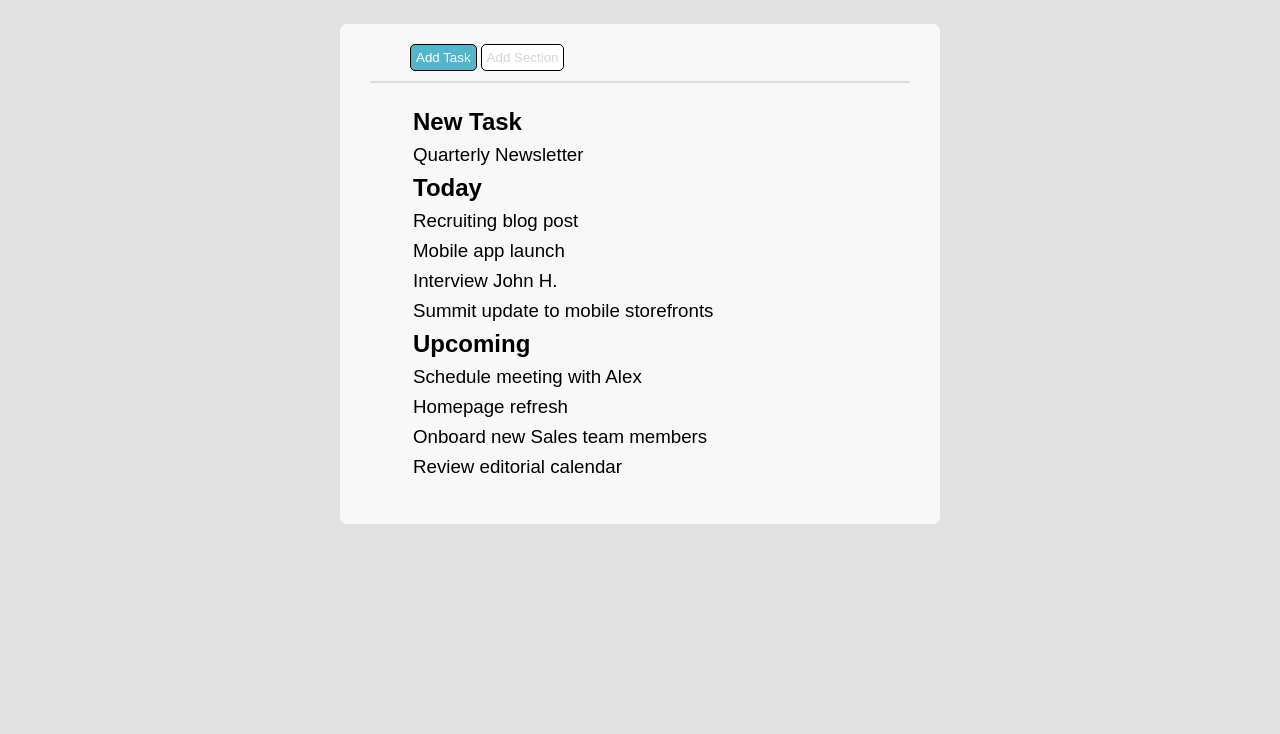
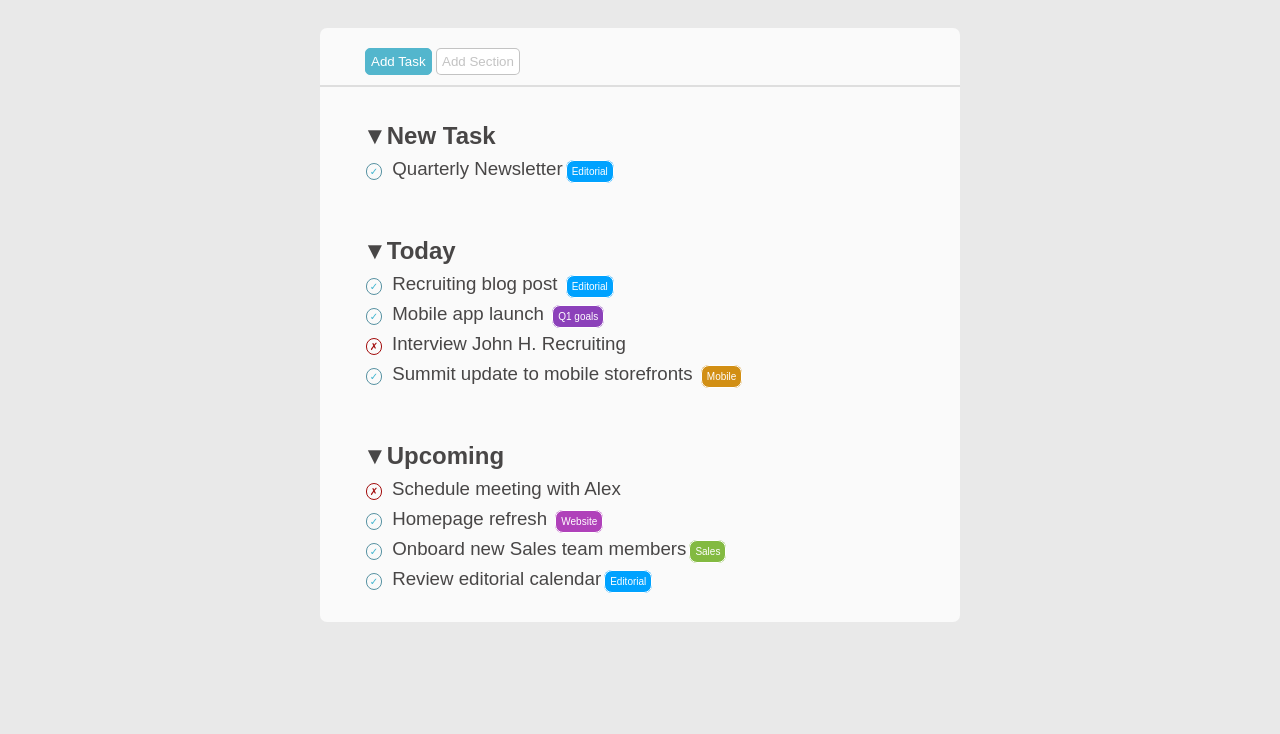
Before and after one commit to GiuseppeTrp/html-css-toboolist, a plain HTML site: page index.html in a window 1280 px wide. Shown: the part 66-800 px from the top of the page. Drawn offline with Linux system fonts and the light colour scheme.

Commit message:
added new id and class for manage style with css,  beautify code html

```diff
--- a/index.html
+++ b/index.html
@@ -20,73 +20,74 @@
                 <button  id="button1">Add Task</button>
                 <button id="button2">Add Section</button>
             </nav>
-            <hr>
+        </div>
+        <hr>
 
         <div id="listContainer"> <!--liste-->
-            <div id="1list">
+            <div class="list">
                 <ul>
                     <li>
-                        <h2>New Task</h2>
+                        <h2> <span>&#9660;</span>New Task</h2>
                     </li>
                     <li>
                         <h3>
-                            Quarterly Newsletter
+                            <span class="spunta"> &check;</span> Quarterly Newsletter<span class="editorial">Editorial</span>
                         </h3>
                     </li>
                 </ul>
             </div>
 
-            <div id="2list">
+            <div class="list">
                 <ul>
                     <li>
-                        <h2>Today</h2>
+                        <h2><span>&#9660;</span>Today</h2>
                     </li>
                     <li>
                         <h3>
-                            Recruiting blog post
+                            <span class="spunta"> &check;</span> Recruiting blog post <span class="editorial">Editorial</span>
                         </h3>
                     </li>
                     <li>
                         <h3>
-                            Mobile app launch
+                            <span class="spunta"> &check;</span> Mobile app launch <span id="q1">Q1 goals</span>
                         </h3>
                     </li>
                     <li>
                         <h3>
-                            Interview John H.
+                            <span class="croce">&cross;</span>Interview John H. <span id="Recruiting">Recruiting</span>
                         </h3>
                     </li>
                     <li>
                         <h3>
-                            Summit update to mobile storefronts
+                            <span class="spunta"> &check;</span> Summit update to mobile storefronts <span id="mobile">Mobile</span>
                         </h3>
                     </li>
                 </ul>
 
             </div>
 
-            <div id="3list">
+            <div class="list">
                 <ul>
                     <li>
-                        <h2>Upcoming</h2>
+                        <h2><span>&#9660;</span>Upcoming</h2>
                     </li>
                     <li>
                         <h3>
-                            Schedule meeting with Alex
+                            <span class="croce">&cross;</span>Schedule meeting with Alex
                         </h3>
                     </li>
                     <li>
                         <h3>
-                           Homepage refresh
+                            <span class="spunta"> &check;</span>  Homepage refresh <span id="website">Website</span>
                         </h3>
                     </li>
                     <li>
-                        <h3>Onboard new Sales team members
+                        <h3> <span class="spunta"> &check;</span> Onboard new Sales team members<span id="sales">Sales</span>
                         </h3>
                     </li>
                     <li>
                         <h3>
-                            Review editorial calendar
+                           <span class="spunta"> &check;</span>  Review editorial calendar<span class="editorial">Editorial</span>
                         </h3>
                     </li>
                 </ul>
@@ -96,7 +97,6 @@
 
 
        </div>
-    </div>
 
 
 </body>
--- a/style.css
+++ b/style.css
@@ -2,47 +2,53 @@
     box-sizing: border-box;
     margin: 0;
     padding: 0;
+    font-family: arial;
+    color:rgba(37, 35, 35, 0.835);
   }
 
 
+
+
+
   body {
-    background-color: rgba(128, 128, 128, 0.231);
+    background-color:rgba(21, 21, 21, 0.092);
+
   }
 
   header {
-    height: 50px;
-
     margin-bottom: 40px;
     background-color: white;
   }
   nav{
-    padding-bottom: 10px;
     padding-left: 40px;
   }
 
   #logo {
-    padding-left: 70px;
+    padding-left:20%;
   }
 
   #title {
    display: inline-block;
    vertical-align: top;
    font-size:xx-large;
+   color: black;
+
+
 
   }
 
   #main {
     margin: auto;
     background-color:rgba(255, 255, 255, 0.774);
-    height: 500px;
-    width: 600px;
+    width: 50%;
     border-radius: 7px;
+
   }
 
  #pulsanti{
     padding-top: 20px;
-    padding-bottom: 20px;
-    padding-left: 30px;
+    padding-bottom: 10px;
+    padding-left: 5px;
     padding-right: 30px;
   }
 
@@ -52,27 +58,32 @@
     border-width: 1px;
     border-style: solid;
 
+
   }
 
  #button1 {
     background-color: rgb(83, 182, 205);
     color: white;
+    border-color:rgb(83, 182, 205) ;
   }
 
   #button2 {
     background-color:white;
-    color:rgba(128, 128, 128, 0.32);
+    color:rgba(128, 128, 128, 0.472);
+    border-color:rgba(128, 128, 128, 0.472) ;
   }
 
   hr {
-    border-width: 1px  ;
+    border-width: 1;
     border-style: solid;
     border-color:rgba(128, 128, 128, 0.231);
+    margin-bottom: 35px;
 
   }
 
   #listContainer{
     margin: 25px 35px;
+    height:500px;
   }
 
   #listContainer ul {
@@ -89,3 +100,136 @@
   #listContainer li h3{
     font-weight: lighter;
   }
+
+.list{
+    margin-bottom: 10%
+}
+
+  .spunta{
+    display: inline-block;
+    width: 16px;
+    margin-right: 5px;
+    margin-left: 3px;
+    border-radius: 10px;
+    line-height: 15px;
+    font-size: 10px;
+    text-align: center;
+    border-width: 1px;
+    border-style: solid;
+    border-color: rgb(87, 146, 162);
+    color: rgb(62, 180, 207);
+
+
+
+  }
+
+
+
+ .croce{
+    display: inline-block;
+    width: 16px;
+    margin-right: 10px;
+    margin-left: 3px;
+    border-radius: 10px;
+    line-height: 15px;
+    font-size: 10px;
+    text-align: center;
+    border-width: 1px;
+    border-style: solid;
+    border-color:rgb(163, 12, 12);
+    color:rgb(163, 12, 12);
+
+  }
+
+  .editorial {
+    color: white;
+    background-color: rgb(0, 162, 255);
+    padding: 5px;
+    font-size: 10px;
+    height: 15px;
+    border-radius: 8px;
+    margin-left: 3px;
+    line-height: 15px;
+    text-align: center;
+    border-width: 1px;
+    border-style: solid;
+
+  }
+
+  #q1{
+    color: white;
+    background-color: rgb(140, 65, 186);
+    padding: 5px;
+    height: 15px;
+    border-radius: 8px;
+    margin-left: 3px;
+    line-height: 15px;
+    font-size: 10px;
+    text-align: center;
+    border-width: 1px;
+    border-style: solid;
+
+
+  }
+  #recruiting{
+    color: white;
+    background-color: rgb(65, 186, 125);
+    padding: 5px;
+    font-size: 10px;
+    height: 15px;
+    border-radius: 8px;
+    margin-left: 3px;
+    line-height: 15px;
+    text-align: center;
+    border-width: 1px;
+    border-style: solid;
+
+  }
+
+
+    #mobile{
+        color: white;
+        background-color: rgb(210, 143, 20);
+        padding: 5px;
+        height: 15px;
+        border-radius: 8px;
+        margin-left: 3px;
+        line-height: 15px;
+        font-size: 10px;
+        text-align: center;
+        border-width: 1px;
+        border-style: solid;
+
+    }
+
+    #website{
+        color: white;
+        background-color: rgb(176, 65, 186);
+        padding: 5px;
+        height: 15px;
+        border-radius: 8px;
+        margin-left: 3px;
+        line-height: 15px;
+        font-size: 10px;
+        text-align: center;
+        border-width: 1px;
+        border-style: solid;
+
+    }
+
+
+
+#sales{
+    color: white;
+        background-color: rgb(131, 186, 65);
+        padding: 5px;
+        height: 15px;
+        border-radius: 8px;
+        margin-left: 3px;
+        line-height: 15px;
+        font-size: 10px;
+        text-align: center;
+        border-width: 1px;
+        border-style: solid;
+
+}
```
